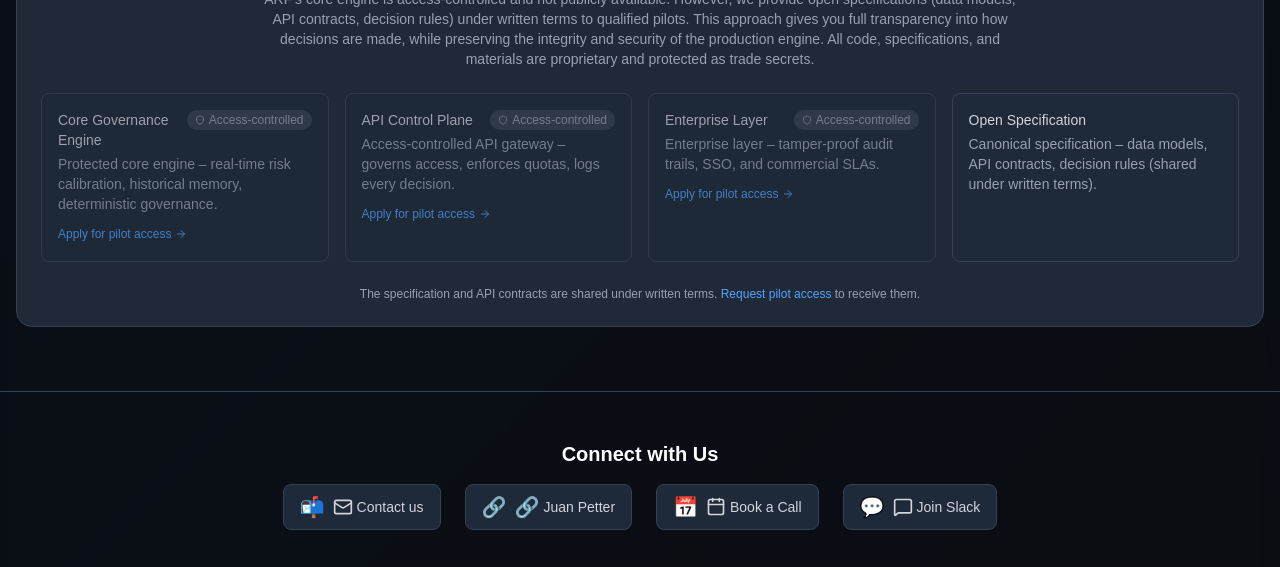
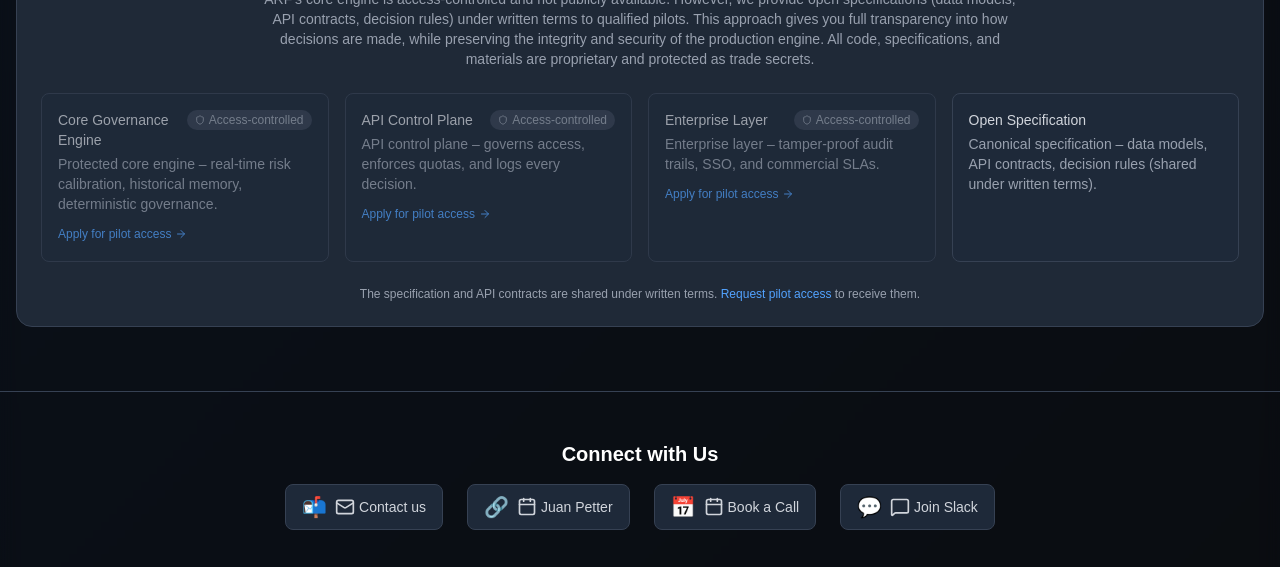
Before and after one commit to arf-foundation/arf-frontend, a Next.js app: page / in a window 1280 px wide. Shown: the part 4380-4947 px from the top of the page. Built offline with nearby package versions, Linux system fonts and the light colour scheme.

Commit message:
Refactor Content Security Policy and dynamic import

```diff
--- a/app/page.tsx
+++ b/app/page.tsx
@@ -13,7 +13,7 @@
  *   (e.g., "Core Governance Engine" instead of `agentic_reliability_framework`).
  * - Email addresses are removed; contact is handled via `/contact` page.
  * - Every external link with `target="_blank"` includes `rel="noopener noreferrer"`.
- * - Content Security Policy is enforced by `proxy.ts` with per‑request nonces.
+ * - Content Security Policy is enforced by `proxy.ts` using per‑request nonces.
  * - Source maps disabled, console logs stripped.
  *
  * Visual appearance is restored to the original: original hero subhead,
@@ -23,6 +23,7 @@
  */
 
 import Link from 'next/link';
+import dynamic from 'next/dynamic';
 import { useState, useEffect, useRef, type ReactNode, type ElementType } from 'react';
 import {
   ArrowRight,
@@ -40,13 +41,17 @@ import {
   Check,
   ChevronDown,
   ChevronUp,
+  Gauge,
+  Star,
   Shield,
   Lock,
   FileText,
   Calendar,
 } from 'lucide-react';
 import { useInView } from './hooks/useInView';
-import Mermaid from '../components/Mermaid';
+
+// Dynamically import Mermaid with SSR disabled – ensures it renders in the browser only.
+const Mermaid = dynamic(() => import('../components/Mermaid'), { ssr: false });
 
 declare global {
   interface Window {
@@ -58,6 +63,7 @@ declare global {
 // Content constants
 // ============================================================================
 
+/** Mermaid diagram – original */
 const DIAGRAM = `flowchart TD
     subgraph Input["Infrastructure Signals"]
         A[Agent Intent]
@@ -77,10 +83,12 @@ const DIAGRAM = `flowchart TD
     C --> G
     C --> H`;
 
+/** cURL command – original */
 const CURL_COMMAND = `curl -X POST https://a-r-f-arf-sandbox-api.hf.space/v1/evaluate \\
   -H "Content-Type: application/json" \\
   -d '{"service_name":"api","event_type":"latency","severity":"high","metrics":{"latency_ms":450}}'`;
 
+/** Feature cards – original */
 const FEATURES = [
   {
     title: 'Continuous Risk Calibration',
@@ -116,6 +124,7 @@ const FEATURES = [
   },
 ];
 
+/** Ecosystem cards – original */
 const ECOSYSTEM = [
   {
     icon: Rocket,
@@ -154,6 +163,7 @@ const ECOSYSTEM = [
   },
 ];
 
+/** Demo cards – original */
 const DEMOS = [
   {
     title: 'Risk Dashboard',
@@ -191,13 +201,14 @@ const DEMOS = [
   },
 ];
 
+/** Trust badges – original */
 const TRUST_BADGES = [
   { label: 'Architected for SOC2 readiness', color: 'green' },
   { label: 'Security‑first operational design', color: 'blue' },
   { label: 'Supports privacy‑conscious deployments', color: 'purple' },
 ];
 
-// HARDENED: generic repository names (original internal names replaced)
+/** Repository cards – hardened (generic names) */
 const REPOS = [
   {
     name: 'Core Governance Engine',
@@ -206,7 +217,7 @@ const REPOS = [
   },
   {
     name: 'API Control Plane',
-    desc: 'Access‑controlled API gateway – governs access, enforces quotas, logs every decision.',
+    desc: 'API control plane – governs access, enforces quotas, and logs every decision.',
     isPrivate: true,
   },
   {
@@ -228,6 +239,7 @@ const BADGE_ICON_CLASSES: Record<string, string> = {
 };
 
 export default function LandingPage() {
+  const [copiedEmail, setCopiedEmail] = useState(false);
   const [copiedFullSnippet, setCopiedFullSnippet] = useState(false);
   const [copiedSandboxResponse, setCopiedSandboxResponse] = useState(false);
   const [copyError, setCopyError] = useState<string | null>(null);
@@ -256,6 +268,9 @@ export default function LandingPage() {
       }, duration);
     }
     switch (key) {
+      case 'email':
+        setCopiedEmail(value);
+        break;
       case 'fullSnippet':
         setCopiedFullSnippet(value);
         break;
@@ -277,6 +292,7 @@ export default function LandingPage() {
     }
   };
 
+  const handleCopyEmail = () => handleCopy('juan@arf-ai.com', 'email');
   const handleCopyFullSnippet = () => handleCopy(CURL_COMMAND, 'fullSnippet', 'curl command');
   const handleCopySandboxResponse = () => {
     if (sandboxResponse) handleCopy(JSON.stringify(sandboxResponse, null, 2), 'sandboxResponse', 'API response');
@@ -627,7 +643,7 @@ export default function LandingPage() {
         </div>
       </div>
 
-      {/* Ecosystem Overview */}
+      {/* Ecosystem Overview – restored */}
       <section
         ref={ecosystemRef}
         className={`container mx-auto px-4 py-16 transition-opacity duration-1000 ${
@@ -698,11 +714,22 @@ export default function LandingPage() {
             <h3 className="text-xl font-semibold text-white mb-4">Connect with Us</h3>
             <div className="flex flex-wrap justify-center gap-6">
               <div className="flex items-center gap-2">
-                <ContactLink href="/contact" icon={<Mail className="w-5 h-5" />} text="Contact us" emoji="📬" />
+                <ContactLink
+                  href="/contact"
+                  icon={<Mail className="w-5 h-5" />}
+                  text="Contact us"
+                  emoji="📬"
+                />
               </div>
-              <ContactLink href="https://www.linkedin.com/in/petterjuan/" icon={<span className="text-xl">🔗</span>} text="Juan Petter" emoji="🔗" />
+              <ContactLink href="https://www.linkedin.com/in/petterjuan/" icon={<Calendar className="w-5 h-5" />} text="Juan Petter" emoji="🔗" />
               <ContactLink href="https://calendly.com/petter2025us/30min" icon={<Calendar className="w-5 h-5" />} text="Book a Call" emoji="📅" />
-              <ContactLink href="https://join.slack.com/t/arf-gnv9451/shared_invite/zt-3t2omlgwg-Zf5_jmy9EIU~b51kMJ8Zdg" icon={<MessageSquare className="w-5 h-5" />} text="Join Slack" emoji="💬" onClick={trackSlackClick} />
+              <ContactLink
+                href="https://join.slack.com/t/arf-gnv9451/shared_invite/zt-3t2omlgwg-Zf5_jmy9EIU~b51kMJ8Zdg"
+                icon={<MessageSquare className="w-5 h-5" />}
+                text="Join Slack"
+                emoji="💬"
+                onClick={trackSlackClick}
+              />
             </div>
           </div>
 
@@ -739,13 +766,18 @@ export default function LandingPage() {
         </div>
       </footer>
 
+      {/* Toast notifications */}
+      {copiedEmail && <div className="fixed bottom-4 right-4 bg-gray-800 text-white px-4 py-2 rounded-lg shadow-lg border border-gray-700 animate-slide-up">Email copied! ✉️</div>}
       {copiedFullSnippet && <div className="fixed bottom-20 right-4 bg-gray-800 text-white px-4 py-2 rounded-lg shadow-lg border border-gray-700 animate-slide-up">Command copied! 🚀</div>}
       {copyError && <div className="fixed bottom-4 left-1/2 transform -translate-x-1/2 bg-red-800 text-white px-4 py-2 rounded-lg shadow-lg border border-red-700 animate-slide-up">{copyError}</div>}
     </div>
   );
 }
 
+// ============================================================================
 // Sub‑components
+// ============================================================================
+
 function EcoCard({
   icon: Icon,
   title,
```
